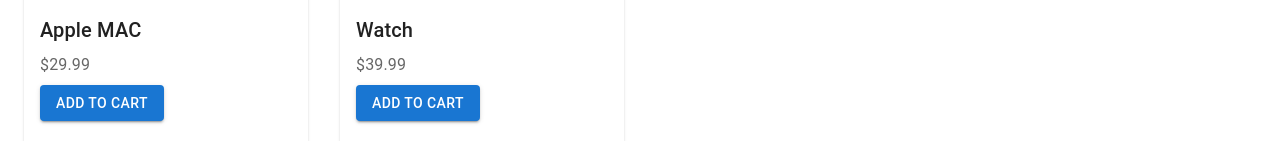
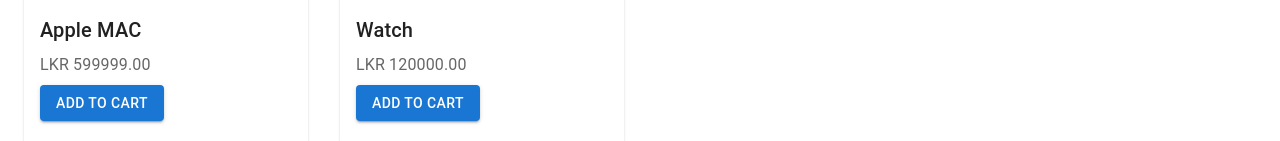
Before and after one commit to Amayuru1999/MetaRune-Frontend-Assignment, a Next.js app in the folder ecommerce-app/: page / in a window 1280 px wide. Shown: the part 280-421 px from the top of the page. Built offline with nearby package versions, Linux system fonts and the light colour scheme.

Commit message:
chore: Update product prices and currency format

```diff
--- a/ecommerce-app/src/data/products.ts
+++ b/ecommerce-app/src/data/products.ts
@@ -1,7 +1,7 @@
 
 
 export const products = [
-    { id: 1, name: 'Apple MAC', price: 29.99, image: './assets/1.png' },
-    { id: 2, name: 'Watch', price: 39.99, image: './assets/2.jpg' },
+    { id: 1, name: 'Apple MAC', price: 599999, image: './assets/1.png' },
+    { id: 2, name: 'Watch', price: 120000, image: './assets/2.jpg' },
 
 ];
--- a/ecommerce-app/src/pages/cart.tsx
+++ b/ecommerce-app/src/pages/cart.tsx
@@ -69,7 +69,7 @@
             )}
             <Divider sx={{ my: 4 }} />
             <Box display="flex" justifyContent="space-between" alignItems="center">
-                <Typography variant="h5">Total: ${totalAmount.toFixed(2)}</Typography>
+                <Typography variant="h5">Total: LKR {totalAmount.toFixed(2)}</Typography>
                 <Button variant="contained" color="success">
                     Checkout
                 </Button>
--- a/ecommerce-app/src/pages/index.tsx
+++ b/ecommerce-app/src/pages/index.tsx
@@ -34,7 +34,7 @@
                                     {product.name}
                                 </Typography>
                                 <Typography variant="body1" color="textSecondary">
-                                    ${product.price.toFixed(2)}
+                                    LKR {product.price.toFixed(2)}
                                 </Typography>
                                 <Button
                                     variant="contained"
```
